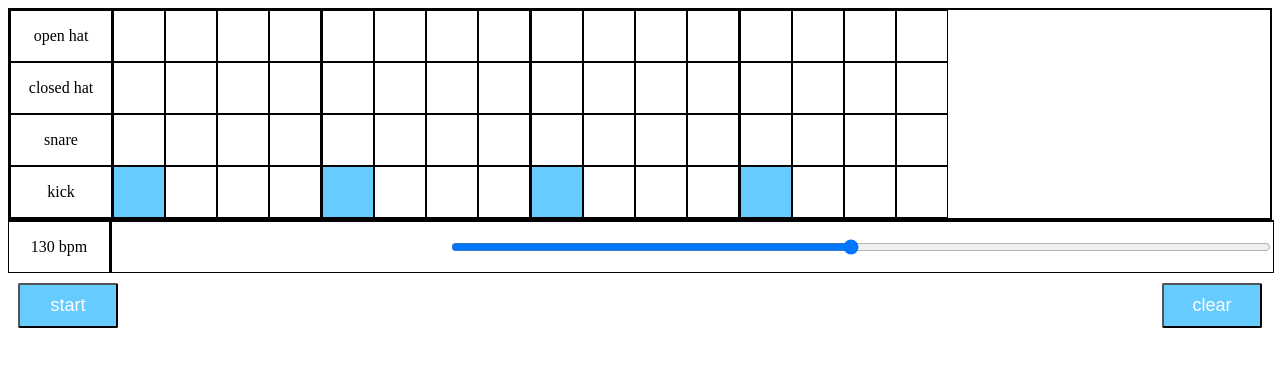
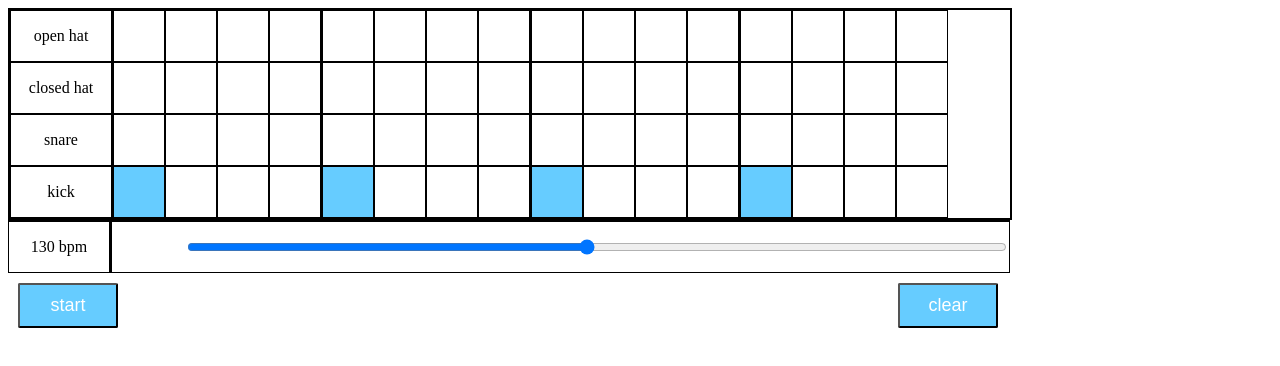
Before and after one commit to affordances/drum-machine, an Angular app: page / in a window 1280 px wide. Shown: the top 366 px of the page. Built offline with nearby package versions, Linux system fonts and the light colour scheme; no server answers.

Commit message:
everything works but styling sucks

```diff
--- a/src/app/app.component.ts
+++ b/src/app/app.component.ts
@@ -1,4 +1,4 @@
-import { Component, Output, Input } from '@angular/core';
+import { Component, Output, Input, HostListener } from '@angular/core';
 import { Howl } from "howler";
 import { EventsService } from './events.service';
 
@@ -31,15 +31,34 @@ export class AppComponent {
     this.beatLocations["kick"][12] = true;
 
     this.instruments = Object.keys(this.sounds);
+
+    es.togglePlayEvent.subscribe(e => {
+      this.togglePlay();
+    });
+
+    es.playSoundsEvent.subscribe(e => {
+      this.playSounds();
+    });
+
+    es.updateBpmEvent.subscribe(e => {
+      this.updateBpm(e);
+    });
+
+    es.clearEvent.subscribe(e => {
+      this.clear();
+    });
   }
 
-  updateBpm(): void {
+  updateBpm(bpm): void {
+    this.bpm = bpm;
+
     if (this.playing) {
       clearInterval(this.timer);
       this.timer = setInterval(() => this.es.playSoundsEvent.emit(), (15 / this.bpm) * 1000);
     }
   }
 
+  @HostListener('window:keydown', ['$event'])
   togglePlay(event): void {
     if (!event || event.keyCode === 32) {
       if (this.playing) {
--- a/src/app/controls/controls.component.css
+++ b/src/app/controls/controls.component.css
@@ -1,3 +1,9 @@
+.controls-container {
+  display: flex;
+  flex-direction: column;
+  width: 1000px;
+}
+
 .bpm-number-and-slider-container {
   width: 100%;
   height: 50px;
--- a/src/app/controls/controls.component.html
+++ b/src/app/controls/controls.component.html
@@ -1,15 +1,14 @@
+<div class="controls-container">
   <div class="bpm-number-and-slider-container">
     <div class="bpm-number">{{bpm}} bpm</div>
     <input type="range"
            min="40"
            max="220"
-         #ref
-         (input)="updateBpm(ref.value)"
+           (change)="emitUpdateBpm()"
            [(ngModel)]="bpm" />
   </div>
   <div class="buttons-container">
-  <button (window:keydown)="emitPlay($event)"
-          (click)="emitPlay($event)">{{playing ? 'stop' : 'start'}}
-  </button>
-  <button (click)="clear()">clear</button>
+    <button (click)="emitPlay($event)">{{playing ? 'stop' : 'start'}}</button>
+    <button (click)="emitClear()">clear</button>
   </div>
+</div>
--- a/src/app/controls/controls.component.ts
+++ b/src/app/controls/controls.component.ts
@@ -10,6 +10,8 @@ export class ControlsComponent implements OnInit {
   @Input() bpm: number;
   @Input() playing: boolean;
   @Input() togglePlayEvent: any;
+  @Input() updateBpmEvent: any;
+  @Input() clearEvent: any;
 
   constructor(private es: EventsService) {}
 
@@ -17,4 +19,8 @@ export class ControlsComponent implements OnInit {
   }
 
   emitPlay() { this.es.togglePlayEvent.emit() }
+
+  emitUpdateBpm() { this.es.updateBpmEvent.emit(this.bpm) }
+
+  emitClear() { this.es.clearEvent.emit() }
 }
--- a/src/app/staff/staff.component.css
+++ b/src/app/staff/staff.component.css
@@ -1,4 +1,5 @@
 .instruments-container-container {
+  width: 1000px;
   border: 2px solid black;
 }
 
```
Lines whose indentation alone changed are shown as unchanged.
